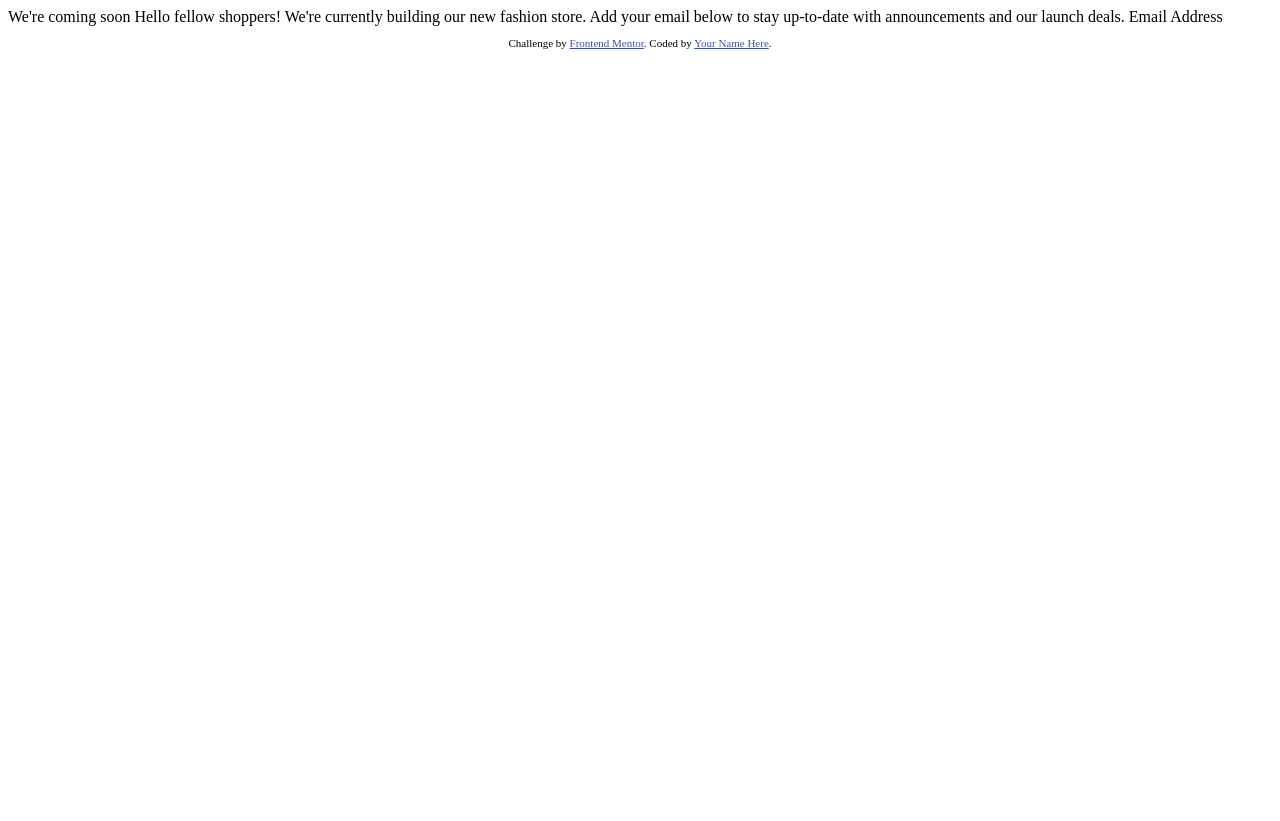
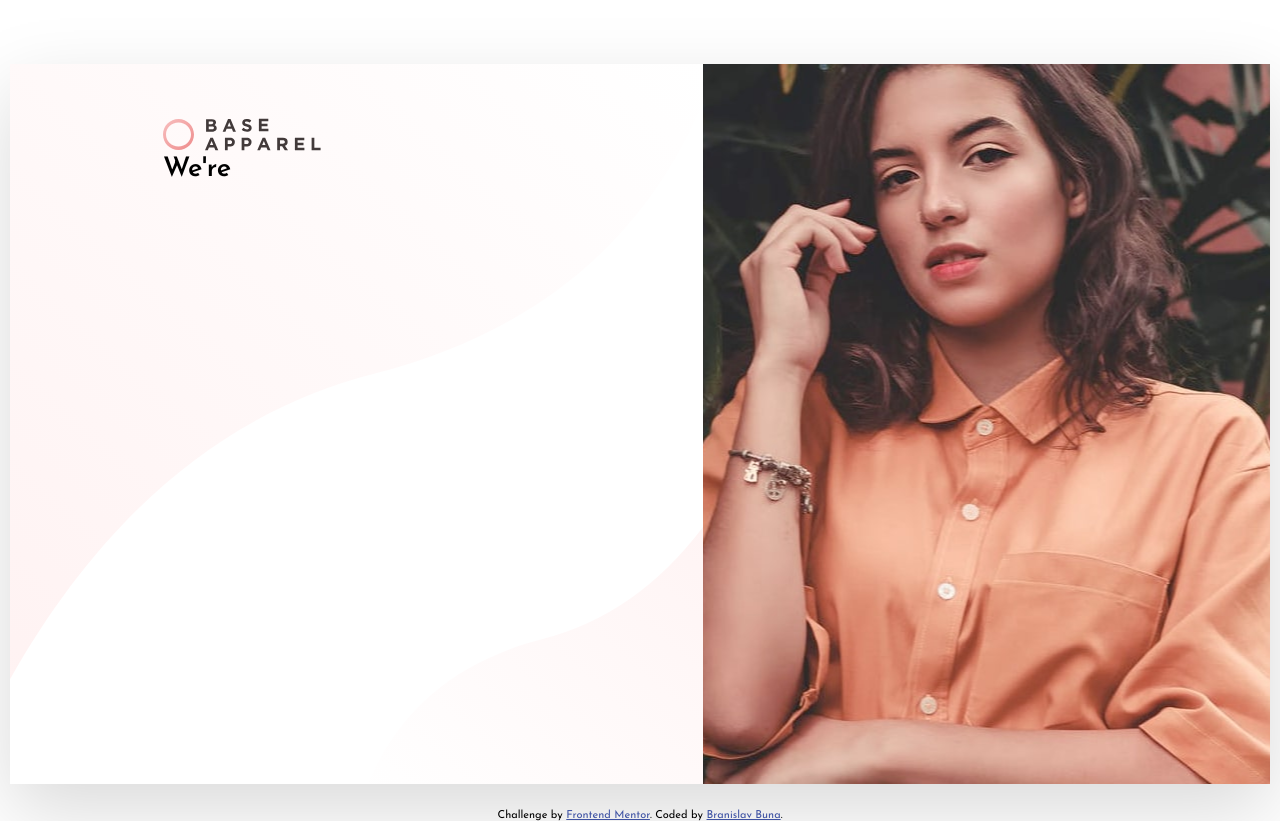
Before and after one commit to GlobalGraphic/base-apparel-coming-soon-page, a plain HTML site: page index.html in a window 1280 px wide. Before the commit the page ends 800 px from the top, so only its background shows below. Drawn offline with Linux system fonts and the light colour scheme.

Commit message:
ui updates

```diff
--- a/index.html
+++ b/index.html
@@ -5,7 +5,8 @@
   <meta name="viewport" content="width=device-width, initial-scale=1.0"> <!-- displays site properly based on user's device -->
 
   <link rel="icon" type="image/png" sizes="32x32" href="./images/favicon-32x32.png">
-
+  <link href="https://fonts.googleapis.com/css2?family=Josefin+Sans:wght@300;400;600&display=swap" rel="stylesheet">
+  <link rel="stylesheet" href="style.css">
   <title>Frontend Mentor | Base Apparel coming soon page</title>
 
   <!-- Feel free to remove these styles or customise in your own stylesheet 👍 -->
@@ -16,17 +17,27 @@
 </head>
 <body>
 
-  We're coming soon
+  <section>
+    <div class="row">
+      <div class="col-1-of-2">
+        <img src="./images/logo.svg" alt="logo" class="logo">
+        <h1>We're</h1>
+      </div>
+      <div class="col-1-of-2"><!-- RIGHT SIDE PHOTO --></div>
+    </div>
+  </section>
+
+  <!-- We're coming soon
 
   Hello fellow shoppers! We're currently building our new fashion store.
   Add your email below to stay up-to-date with announcements and our launch deals.
 
-  Email Address
+  Email Address -->
 
   <footer>
     <p class="attribution">
       Challenge by <a href="https://www.frontendmentor.io?ref=challenge" target="_blank">Frontend Mentor</a>.
-      Coded by <a href="#">Your Name Here</a>.
+      Coded by <a href="https://github.com/GlobalGraphic/base-apparel-coming-soon-page">Branislav Buna</a>.
     </p>
   </footer>
 </body>
--- /dev/null
+++ b/style.css
@@ -0,0 +1,60 @@
+*,
+*::after,
+*::before {
+    margin: 0;
+    padding: 0;
+    box-sizing: inherit;
+}
+
+html {
+    font-size: 18px;
+}
+
+body {
+    box-sizing: border-box;
+    font-family: 'Josefin Sans', sans-serif;
+}
+
+.row {
+    max-width: 70rem;
+    height: 40rem;
+    margin: 0 auto;
+    /* background-color: red; */
+    box-shadow: 0 1.5rem 4rem rgba(0, 0, 0, 0.15);
+    margin-top: 5%;
+}
+
+.row .col-1-of-2:nth-child(1) {
+    width: calc((110% - .0rem) / 2);
+    height: 100%;
+    background-image: url('./images/bg-pattern-desktop.svg');
+    background-position: center;
+    background-repeat: no-repeat;
+    padding-left: 8.5rem;
+}
+
+.row .col-1-of-2:nth-child(2) {
+    width: calc((90% - .0rem) / 2);
+    height: 100%;
+    background-image: url('./images/hero-desktop.jpg');
+    background-position: center;
+    background-repeat: no-repeat;
+}
+
+.row::after {
+    content: "";
+    display: table;
+    clear: both;
+}
+
+.row [class^="col-"] {
+    float: left;
+}
+
+.col-1-of-2:nth-child(1) > .logo {
+    margin-top: 10%;
+}
+
+footer {
+    margin-top: 2%;
+}
```
